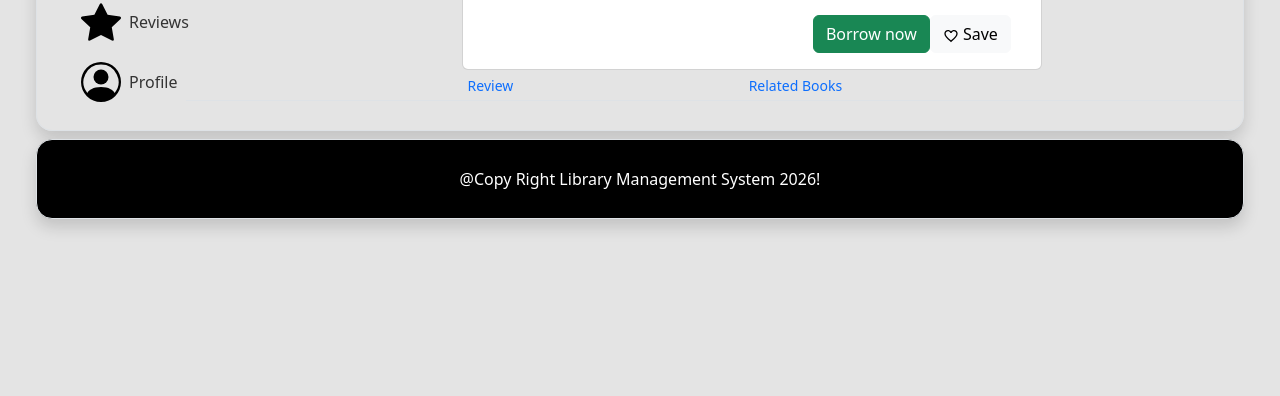
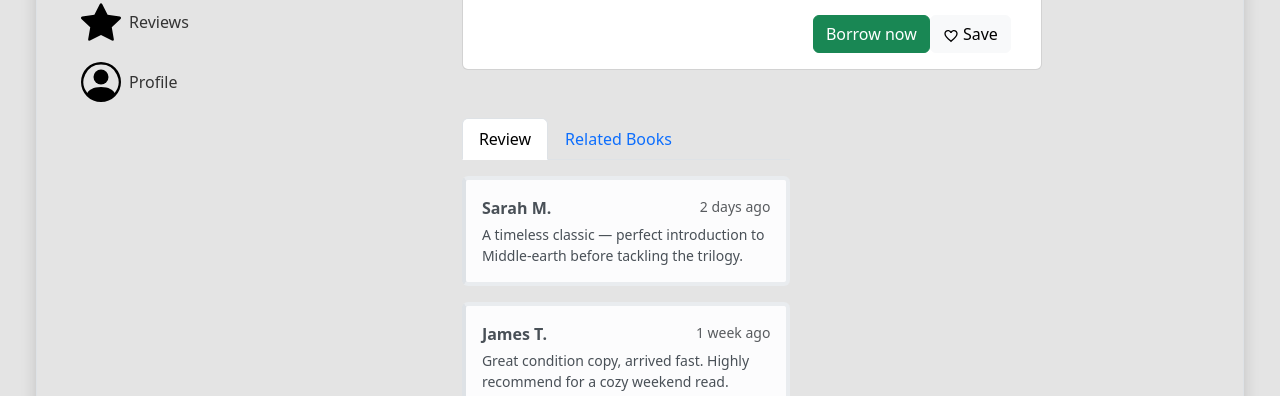
Before and after one commit to yadin-nou/frontend-library, a React (Vite) app: page /user/details in a window 1280 px wide. Shown: the part 556-952 px from the top of the page. Built offline with nearby package versions, Linux system fonts and the light colour scheme; no server answers.

Commit message:
updated page book detail

```diff
--- a/src/pages/books/BookLandingPage.jsx
+++ b/src/pages/books/BookLandingPage.jsx
@@ -1,7 +1,7 @@
 import React, { useState } from "react";
-import { Button, Card, Col, Nav, Row } from "react-bootstrap";
+import { Button, Card, Col, Row, Tabs, Tab } from "react-bootstrap";
 import { MdFavoriteBorder } from "react-icons/md";
-
+import { Alert } from "react-bootstrap";
 const BookLandingPage = () => {
   return (
     <>
@@ -39,7 +39,8 @@ const BookLandingPage = () => {
                 the bulk of the card's content.
               </Card.Text>
               <Card.Text className="d-flex justify-content-center">
-                <Button variant="success">Borrow now</Button>{" "}
+                <Button variant="success">Borrow now</Button>
+                {"  "}
                 <Button variant="light">
                   <MdFavoriteBorder /> Save
                 </Button>
@@ -48,24 +49,43 @@ const BookLandingPage = () => {
           </Card>
         </Col>
       </Row>
-      <Row>
-        <Nav fill variant="tabs" defaultActiveKey="/home" className="small">
-          <Col xs={2}></Col>
-          <Col xs={3}>
-            <Nav.Item>
-              <Nav.Link href="#" className="py-1 px-2">
-                Review
-              </Nav.Link>
-            </Nav.Item>
-          </Col>
-          <Col xl={4}>
-            <Nav.Item>
-              <Nav.Link eventKey="link-1" className="py-1 px-2">
-                Related Books
-              </Nav.Link>
-            </Nav.Item>
-          </Col>
-        </Nav>
+
+      <Row className="pt-5">
+        <Col xs={3}></Col>
+        <Col xs={4}>
+          <Tabs
+            defaultActiveKey="review"
+            id="uncontrolled-tab-example"
+            className="mb-3"
+          >
+            <Tab eventKey="review" title="Review">
+              <Alert variant="light" className="border-start border-4">
+                <div className="d-flex justify-content-between mb-1">
+                  <strong>Sarah M.</strong>
+                  <small className="text-muted">2 days ago</small>
+                </div>
+                <p className="mb-0 small">
+                  A timeless classic — perfect introduction to Middle-earth
+                  before tackling the trilogy.
+                </p>
+              </Alert>
+              <Alert variant="light" className="border-start border-4">
+                <div className="d-flex justify-content-between mb-1">
+                  <strong>James T.</strong>
+                  <small className="text-muted">1 week ago</small>
+                </div>
+                <p className="mb-0 small">
+                  Great condition copy, arrived fast. Highly recommend for a
+                  cozy weekend read.
+                </p>
+              </Alert>
+            </Tab>
+            <Tab eventKey="related" title="Related Books">
+              Tab content for related book
+            </Tab>
+          </Tabs>
+        </Col>
+        <Col xs={2}></Col>
       </Row>
     </>
   );
```
